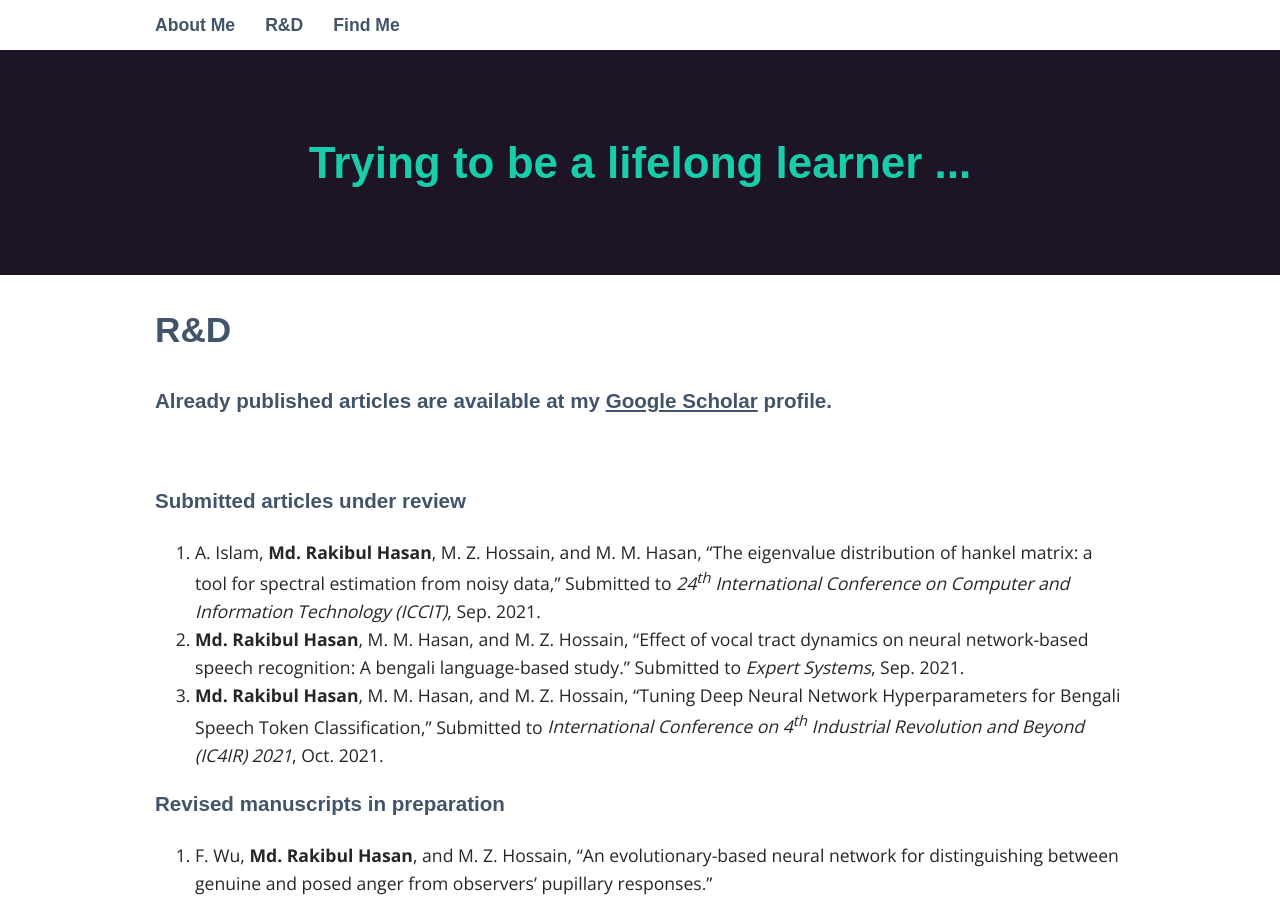
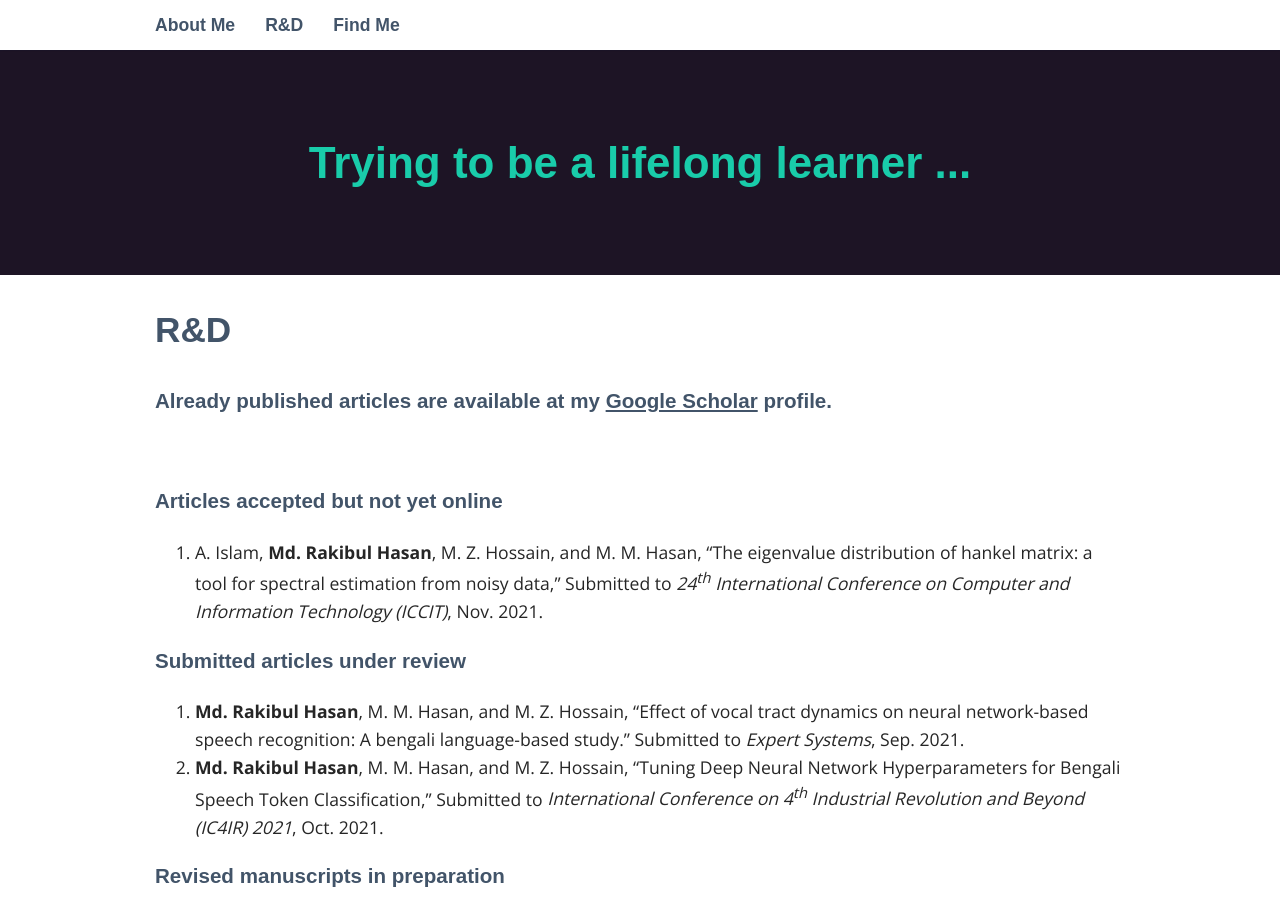
Before and after one commit to hasan-rakibul/hasan-rakibul.github.io, a Jekyll site: the page built from _pages/02_R&D.md, in a window 1280 px wide and 900 px high. Built offline with Jekyll 4.4.1, drawn with Linux system fonts in a browser that asks for light colours; some web fonts are replaced.

Commit message:
accepted conference

```diff
--- a/_pages/02_R&D.md
+++ b/_pages/02_R&D.md
@@ -8,12 +8,12 @@ permalink: /r&d/
 
 &nbsp;
 
-<!-- ### Articles in press
-1. -->
+### Articles accepted but not yet online
+1. A. Islam, **Md. Rakibul Hasan**, M. Z. Hossain, and M. M. Hasan, “The eigenvalue distribution of hankel matrix: a tool for spectral estimation from noisy data,” Submitted to _24<sup>th</sup> International Conference on Computer and Information Technology (ICCIT)_, Nov. 2021.
+
 ### Submitted articles under review
-1. A. Islam, **Md. Rakibul Hasan**, M. Z. Hossain, and M. M. Hasan, “The eigenvalue distribution of hankel matrix: a tool for spectral estimation from noisy data,” Submitted to _24<sup>th</sup> International Conference on Computer and Information Technology (ICCIT)_, Sep. 2021.
-2. **Md. Rakibul Hasan**, M. M. Hasan, and M. Z. Hossain, “Effect of vocal tract dynamics on neural network-based speech recognition: A bengali language-based study.” Submitted to _Expert Systems_, Sep. 2021.
-3. **Md. Rakibul Hasan**, M. M. Hasan, and M. Z. Hossain, "Tuning Deep Neural Network Hyperparameters for Bengali Speech Token Classification,” Submitted to _International Conference on 4<sup>th</sup> Industrial Revolution and Beyond (IC4IR) 2021_, Oct. 2021.
+1. **Md. Rakibul Hasan**, M. M. Hasan, and M. Z. Hossain, “Effect of vocal tract dynamics on neural network-based speech recognition: A bengali language-based study.” Submitted to _Expert Systems_, Sep. 2021.
+2. **Md. Rakibul Hasan**, M. M. Hasan, and M. Z. Hossain, "Tuning Deep Neural Network Hyperparameters for Bengali Speech Token Classification,” Submitted to _International Conference on 4<sup>th</sup> Industrial Revolution and Beyond (IC4IR) 2021_, Oct. 2021.
 
 ### Revised manuscripts in preparation
 1. F. Wu, **Md. Rakibul Hasan**, and M. Z. Hossain, “An evolutionary-based neural network for distinguishing between genuine and posed anger from observers’ pupillary responses.”
```
